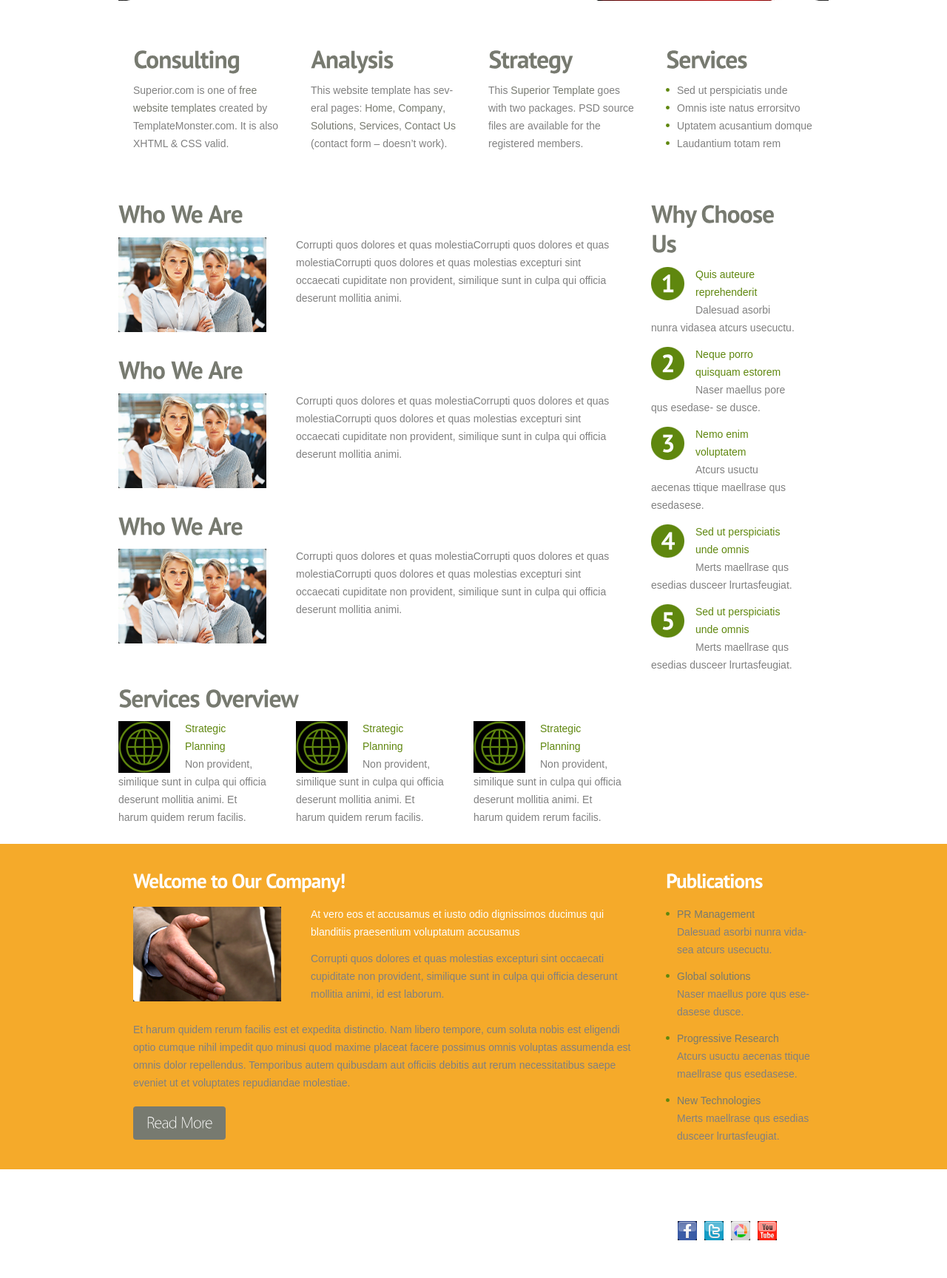
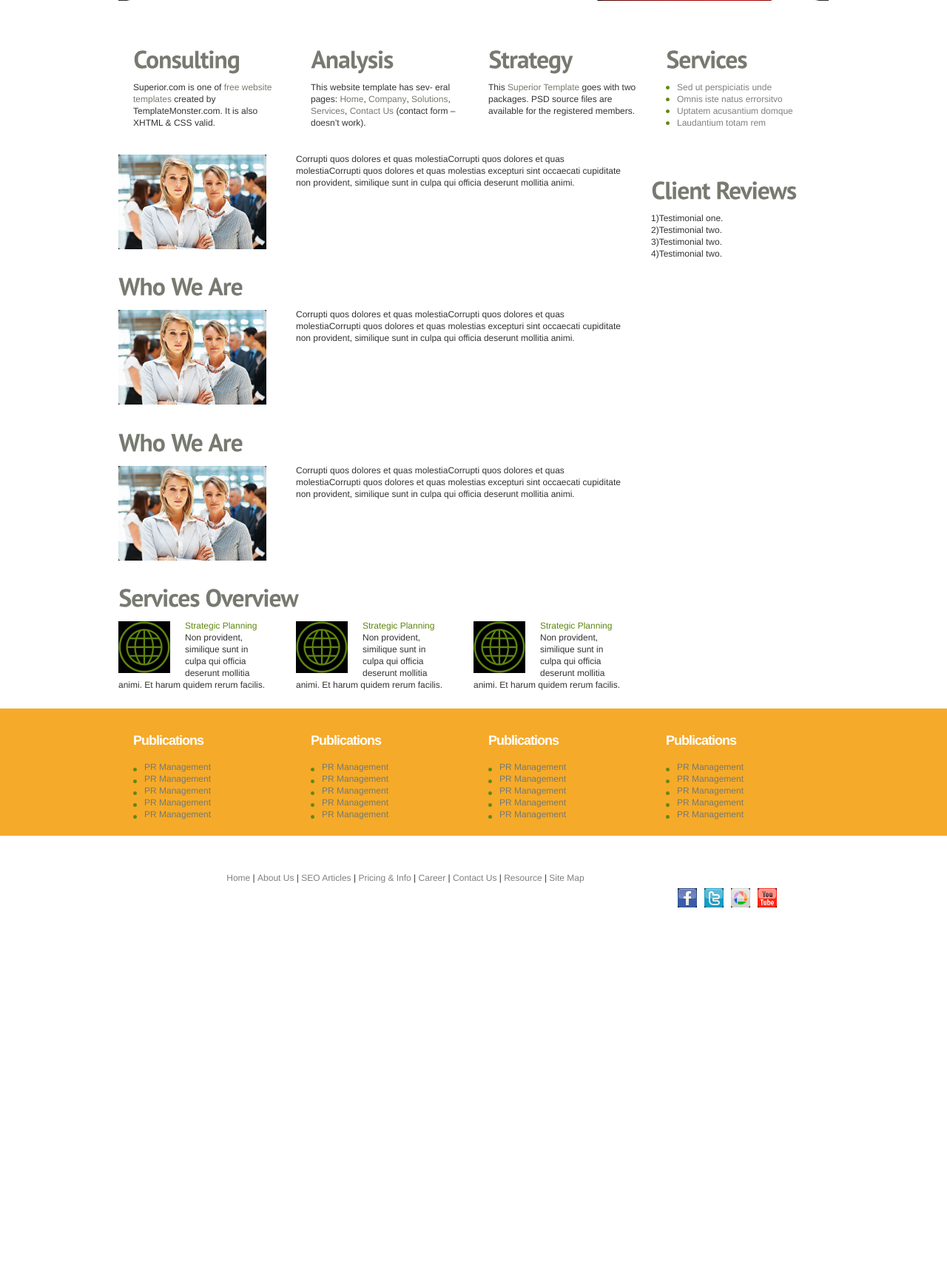
Before and after one commit to PankajSahni/shoftech, a PHP site: page / in a window 1280 px wide. Shown: the part 371-2099 px from the top of the page at 74% size. After the commit the page ends 1598 px from the top, so only its background shows below. Run offline with PHP 8.4, Linux system fonts and the light colour scheme.

Commit message:
added slider

```diff
--- /dev/null
+++ b/css/news_slider.css
@@ -0,0 +1,38 @@
+#ticker {
+	height: 800px;
+
+
+}
+#ticker li {
+
+        width: 200px;
+}
+
+
+/************************/
+/* WORKSHOP STYLE       */
+/************************/
+
+.bar {
+	background-color: #111;
+	color: #f0f0f0;
+	box-shadow: 0px 0px 2px #333;
+	line-height: 25px;
+	padding: 0px 20px;
+}
+.bar a {
+	color: #DDD;
+	text-decoration: none;
+}
+.bar a:hover {
+	color: #FFFFFF;
+}
+
+html, body {
+	font-family: Helvetica, Arial, sans-serif;
+	font-size: 12px;
+	line-height: 16px;
+	padding: 0;
+	margin: 0;
+	color: #333;
+}
--- a/css/style.css
+++ b/css/style.css
@@ -19,6 +19,8 @@ h1 {padding:39px 0 0 9px;float:left}
 h2 {font-size:33px;color:#777A70;font-weight:700;line-height:1.2em;padding:30px 0 11px 0;letter-spacing:-1px}
 h3 {font-size:27px;color:#fff;font-weight:700;line-height:1.2em;padding:33px 0 17px 0;letter-spacing:-1px}
 h3.color1 {padding:0 0 7px 0}
+h4 {font-size:18px;color:#fff;font-weight:700;line-height:1.2em;padding:33px 0 17px 0;letter-spacing:-1px}
+h4.color1 {padding:0 0 7px 0}
 p {padding-bottom:24px}
 /* ============================= header ====================== */
 header {height:179px}
@@ -52,7 +54,7 @@ header {height:179px}
 /* ============================= content ====================== */
 #content, #content2 {padding:0 20px}
 #content {padding-bottom:9px}
-#content2 {padding-bottom:21px}
+#content2 {padding-bottom:21px;width: 100%;}
 .pad_bot1 {padding-bottom:12px}
 .marg_right1 {margin-right:40px}
 .marg_right2 {margin-right:20px}
@@ -65,7 +67,7 @@ header {height:179px}
 .list1 a {color:#808080;padding-left:15px;background:url(../images/marker_1.png) 0 5px no-repeat}
 .list1 a:hover {color:#5f870e}
 .list2{}
-.list2 li {padding-left:15px;background:url(../images/marker_1.png) 0 9px no-repeat;padding-bottom:12px}
+.list2 li {padding-left:15px;background:url(../images/marker_1.png) 0 9px no-repeat;padding-bottom:0px}
 figure {padding-top:2px}
 .dropcap_1 {float:left;background:url(../images/dropcap_1.png) 0 0 no-repeat;width:45px;height:45px;text-align:center;font-size:33px;line-height:42px;color:#fff;font-weight:700;margin-right:15px;margin-top:2px;margin-bottom:10px}
 .address span {float:left;width:88px}
--- a/index.html
+++ b/index.html
@@ -6,6 +6,7 @@
         <link rel="stylesheet" href="css/reset.css" type="text/css" media="all">
         <link rel="stylesheet" href="css/layout.css" type="text/css" media="all">
         <link rel="stylesheet" href="css/style.css" type="text/css" media="all">
+        <link rel="stylesheet" href="css/news_slider.css" type="text/css" media="all">
         <script type="text/javascript" src="js/jquery-1.6.js" ></script>
         <script type="text/javascript" src="js/cufon-yui.js"></script>
         <script type="text/javascript" src="js/cufon-replace.js"></script>
@@ -118,7 +119,7 @@
             </article>
             <div class="wrapper">
                 <div class="col2 marg_right1">
-                    <h2>Who We Are</h2>
+
                     <div class="wrapper">
                         <figure class="left marg_right1"><img src="images/page2_img1.jpg" alt=""></figure>
                         <p>Corrupti quos dolores et quas molestiaCorrupti quos dolores et quas molestiaCorrupti quos dolores et quas molestias excepturi sint occaecati cupiditate non provident, similique sunt in culpa qui officia deserunt mollitia animi.</p>
@@ -139,32 +140,23 @@
                     </div>
                 </div>
                 <div class="col1">
-                    <h2>Why Choose Us</h2>
-                    <div class="wrapper">
-                        <span class="dropcap_1">1</span>
-                        <p class="pad_bot1"><span class="color1">Quis auteure reprehenderit</span><br>
-									Dalesuad asorbi nunra vidasea atcurs usecuctu.</p>
-                    </div>
-                    <div class="wrapper">
-                        <span class="dropcap_1">2</span>
-                        <p class="pad_bot1"><span class="color1">Neque porro quisquam estorem</span><br>
-									Naser maellus pore qus esedase- se dusce.</p>
-                    </div>
-                    <div class="wrapper">
-                        <span class="dropcap_1">3</span>
-                        <p class="pad_bot1"><span class="color1">Nemo enim voluptatem</span><br>
-									Atcurs usuctu aecenas ttique  maellrase qus esedasese.</p>
-                    </div>
-                    <div class="wrapper">
-                        <span class="dropcap_1">4</span>
-                        <p class="pad_bot1"><span class="color1">Sed ut perspiciatis unde omnis</span><br>
-									Merts maellrase qus esedias dusceer lrurtasfeugiat.</p>
-                    </div>
-                    <div class="wrapper">
-                        <span class="dropcap_1">5</span>
-                        <p class="pad_bot1"><span class="color1">Sed ut perspiciatis unde omnis</span><br>
-									Merts maellrase qus esedias dusceer lrurtasfeugiat.</p>
-                    </div>
+                    <h2>Client Reviews</h2>
+                    <div style="height: 500px;">
+                    <ul id="ticker">
+                        <li>
+                            1)Testimonial one.
+                        </li>
+                        <li>
+			   2)Testimonial two.
+                        </li>
+                        <li>
+                           3)Testimonial two.
+                        </li>
+                        <li>
+                            4)Testimonial two.
+                        </li>
+                    </ul>
+                        </div>
                 </div>
                 <h2>Services Overview</h2>
                 <div class="col1 marg_right1">
@@ -194,7 +186,7 @@
             <div class="main">
                 <article id="content2">
                     <div class="wrapper">
-                        <div class="col2 marg_right1">
+                        <!--<div class="col2 marg_right1">
                             <h3>Welcome to Our Company!</h3>
                             <div class="wrapper">
                                 <figure class="left marg_right1"><img src="images/page1_img1.jpg" alt=""></figure>
@@ -203,18 +195,50 @@
                             </div>
                             <p>Et harum quidem rerum facilis est et expedita distinctio. Nam libero tempore, cum soluta nobis est eligendi optio cumque nihil impedit quo minusi quod maxime placeat facere possimus omnis voluptas assumenda est omnis dolor repellendus. Temporibus autem quibusdam aut officiis debitis aut rerum necessitatibus saepe eveniet ut et voluptates repudiandae molestiae.</p>
                             <a href="#" class="button1">Read More</a>
+                        </div>-->
+
+                        <div class="col1" style="width:240px;">
+                            <h4>Publications</h4>
+                            <ul class="list2">
+                                <li><a href="#">PR Management</a></li>
+                                <li><a href="#">PR Management</a></li>
+                                <li><a href="#">PR Management</a></li>
+                                <li><a href="#">PR Management</a></li>
+                                <li><a href="#">PR Management</a></li>
+                            </ul>
+                        </div>
+                        <div class="col1" style="width:240px;">
+                            <h4>Publications</h4>
+                            <ul class="list2">
+                                <li><a href="#">PR Management</a></li>
+                                <li><a href="#">PR Management</a></li>
+                                <li><a href="#">PR Management</a></li>
+                                <li><a href="#">PR Management</a></li>
+                                <li><a href="#">PR Management</a></li>
+                            </ul>
+                        </div>
+                        <div class="col1" style="width:240px;">
+                            <h4>Publications</h4>
+                            <ul class="list2">
+                                <li><a href="#">PR Management</a></li>
+                                <li><a href="#">PR Management</a></li>
+                                <li><a href="#">PR Management</a></li>
+                                <li><a href="#">PR Management</a></li>
+                                <li><a href="#">PR Management</a></li>
+                            </ul>
                         </div>
 
-                        <div class="col1">
-                            <h3>Publications</h3>
+                        <div class="col1" style="width:240px;">
+                            <h4>Publications</h4>
                             <ul class="list2">
-                                <li><a href="#">PR Management</a><br>
-								Dalesuad asorbi nunra vida- sea atcurs usecuctu.</li>
-                                <li><a href="#">Global solutions</a><br>Naser maellus pore qus ese- dasese dusce.</li>
-                                <li><a href="#">Progressive Research</a><br>Atcurs usuctu aecenas ttique  maellrase qus esedasese.</li>
-                                <li><a href="#">New Technologies</a><br>Merts maellrase qus esedias dusceer lrurtasfeugiat.</li>
+                                <li><a href="#">PR Management</a></li>
+                                <li><a href="#">PR Management</a></li>
+                                <li><a href="#">PR Management</a></li>
+                                <li><a href="#">PR Management</a></li>
+                                <li><a href="#">PR Management</a></li>
                             </ul>
                         </div>
+
                     </div>
                 </article>
             </div>
@@ -230,6 +254,16 @@
                     <li><a href="#" class="normaltip" title="Picasa"><img src="images/icon3.jpg" alt=""></a></li>
                     <li><a href="#" class="normaltip" title="YouTube"><img src="images/icon4.jpg" alt=""></a></li>
                 </ul>
+                <div style="text-align: center;">
+                    <a href="">Home</a> |
+                    <a href="">About Us</a> |
+                    <a href="">SEO Articles</a> |
+                    <a href="">Pricing & Info</a> |
+                    <a href="">Career</a> |
+                    <a href="">Contact Us</a> |
+                    <a href="">Resource</a> |
+                    <a href="">Site Map</a>
+                </div>
                 <!--Superior.com &copy; 2011 <br>Website Template by <a href="http://www.templatemonster.com/" target="_blank">TemplateMonster.com</a><br>-->
                 <!-- {%FOOTER_LINK} -->
             </footer>
@@ -255,5 +289,14 @@
                 })
             })
         </script>
+        <script>
+
+            function tick(){
+                $('#ticker li:first').slideUp( function () { $(this).appendTo($('#ticker')).slideDown(); });
+            }
+            setInterval(function(){ tick () }, 2000);
+
+
+        </script>
     </body>
 </html>
```
